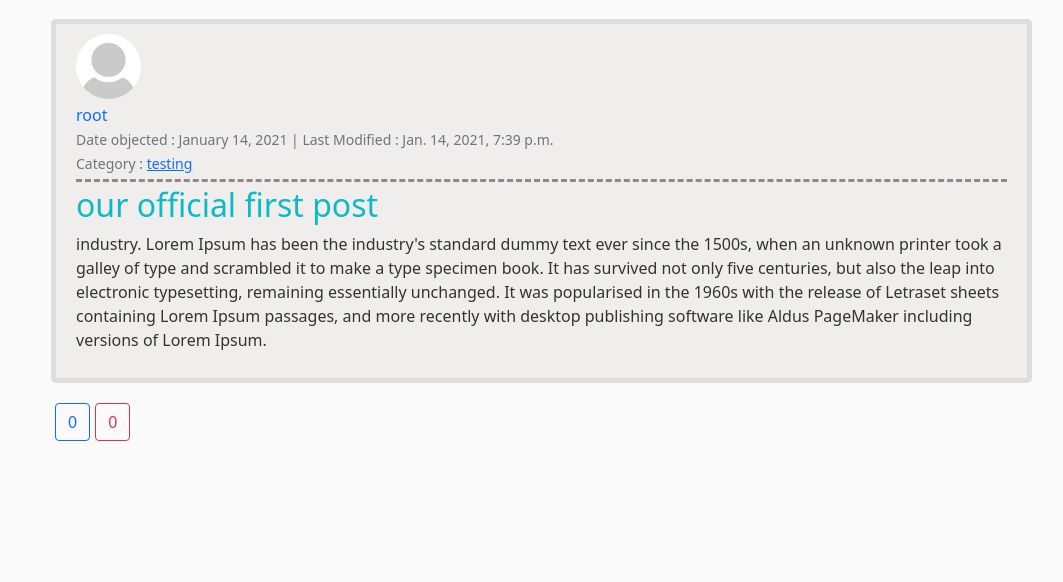
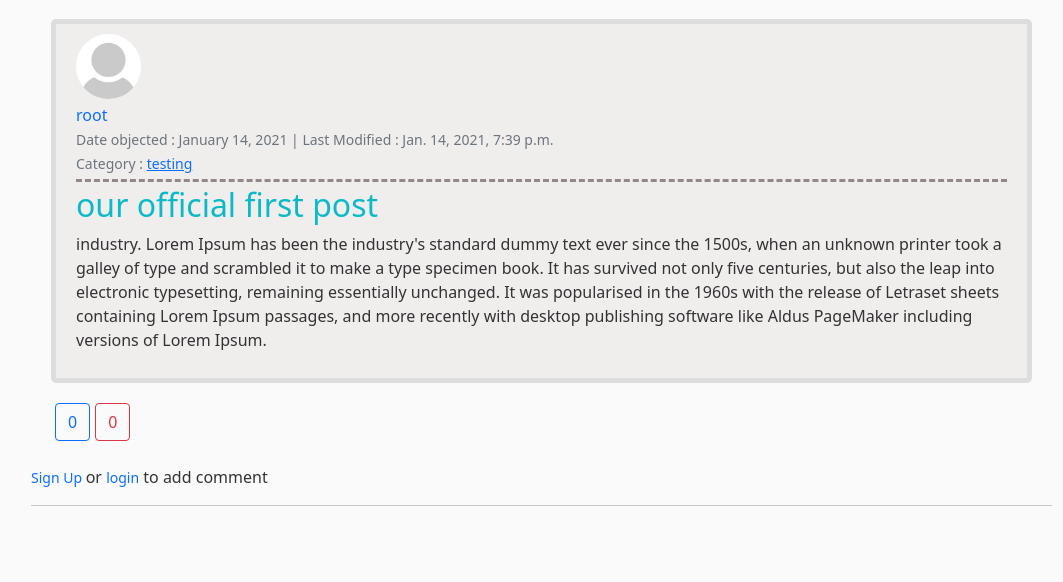
Before and after one commit to ramixix/QA_blog_with_django, a Django app: page /post/1/ in a window 1280 px wide. Shown: the part 65-647 px from the top of the page, without its empty margins (51-1114 px from the left). Run offline with Django 3.2, Linux system fonts and the light colour scheme; data comes from the database, SQL or seed files in the repository; data that the repository does not hold is empty.

Commit message:
bir postun yorumlarini ve yorum yapmak icin olusturdugumuz comment formu post_detail.html'e goturecek ve yapilan bir yorumu databaseye kaydecek sekilde detail view'i guncelledik

```diff
--- a/SoftSolution/blog/templates/blog/detail_post.html
+++ b/SoftSolution/blog/templates/blog/detail_post.html
@@ -27,6 +27,91 @@
         <div id="like-section" class="container">
             {% include 'blog/like_section.html' %}
         </div>
+
+        {% if user.is_authenticated %}
+          <br>
+          <form method="POST">
+            {% csrf_token %}
+            <div class="form-group">
+              {{ comment_form }}
+                <br>
+              <small><button class="btn btn-secondary" type="submit">Add comment <i class="fas fa-comments"></i></button></small>
+            </div>
+          </form>
+        {% else %}
+        <br>
+          <small><a style="text-decoration:none" href="{% url 'user-registration' %}">Sign Up </a></small>
+            or
+          <small><a  style="text-decoration:none"  href="{% url 'login' %}">login</a></small>
+          to add comment
+        {% endif %}
+        <hr>
+
+        {% if comments %}
+            <br>
+            <strong class="text-secondary">{{ object.number_of_comments }} Comment{{ object.number_of_comments|pluralize }}</strong>
+            <hr>
+        {% endif %}
+
+
+        {% for comment in comments %}
+        <div class="media content-section" style="border: rgb(183, 183, 197) 5px solid; border-radius: 10px; background-color: rgb(230, 230, 230); padding-bottom: 0;">
+            <div style="padding: 5px;" >
+                <figure>
+                    <blockquote class="blockquote">
+                        <p style="font-size: medium;">{{ comment.content }}</p>
+                    </blockquote>
+                    <figcaption class="blockquote-footer">
+                        <div style="display: flex; flex-direction: column ;">
+                            <div>
+                                <cite title="Source Title" style="font-size: small;"><a class="" href="{% url 'user-profile' comment.user.username %}">{{ comment.user }}</a>
+                                     | {{ comment.comment_time|date:'F d, Y'}}</cite>
+                            </div>
+                            <div style="padding-left: 95%;">
+                                {% if user in comment.like.all %}
+                                    <div style="display: flex; flex-wrap: nowrap; margin-top: 10px; margin-bottom: 2px;">
+                                        <form action="{% url 'like-comment' comment.id %}" method="POST">
+                                            {% csrf_token %}
+                                            <button class="btn btn-secondary btn-sm" style="background-color: rgb(0, 160, 172);" type="submit" name="comment_id" value="{{ comment.id }}" title="like it :)"><i class="fas fa-thumbs-up"></i><br>{{ comment.all_likes }} </button>
+                                        </form>
+                                        <form action="{% url 'dislike-comment' comment.id %}" method="POST">
+                                            {% csrf_token %}
+                                            <button class="btn btn-outline-secondary btn-sm" style="margin-left: 5px;" type="submit" name="comment_id" value="{{ comment.id }}" title="dislike it! :("><i class="fas fa-thumbs-down"></i><br>{{ comment.all_dislikes }}</button>
+                                        </form>
+                                    </div>
+                                {% elif user in comment.dislike.all %}
+                                    <div style="display: flex; flex-wrap: nowrap; margin-top: 10px; margin-bottom: 2px;">
+                                        <form action="{% url 'like-comment' comment.id %}" method="POST">
+                                            {% csrf_token %}
+                                            <button class="btn btn-outline-secondary btn-sm" type="submit" name="comment_id" value="{{ comment.id }}" title="like it :)"><i class="fas fa-thumbs-up"></i><br>{{ comment.all_likes }} </button>
+                                        </form>
+                                        <form action="{% url 'dislike-comment' comment.id %}" method="POST">
+                                            {% csrf_token %}
+                                            <button class="btn btn-secondary btn-sm" style="margin-left: 5px; background-color:rgb(212, 45, 45);" type="submit" name="comment_id" value="{{ comment.id }}" title="dislike it! :("><i class="fas fa-thumbs-down"></i><br>{{ comment.all_dislikes }}</button>
+                                        </form>
+                                    </div>
+                                {% else %}
+                                    <div style="display: flex; flex-wrap: nowrap; margin-top: 10px; margin-bottom: 2px;">
+                                        <form action="{% url 'like-comment' comment.id %}" method="POST">
+                                            {% csrf_token %}
+                                            <button class="btn btn-outline-secondary btn-sm" type="submit" name="comment_id" value="{{ comment.id }}" title="like it :)"><i class="fas fa-thumbs-up"></i><br>{{ comment.all_likes }} </button>
+                                        </form>
+                                        <form action="{% url 'dislike-comment' comment.id %}" method="POST">
+                                            {% csrf_token %}
+                                            <button class="btn btn-outline-secondary btn-sm" style="margin-left: 5px;" type="submit" name="comment_id" value="{{ comment.id }}" title="dislike it! :("><i class="fas fa-thumbs-down"></i><br>{{ comment.all_dislikes }}</button>
+                                        </form>
+                                    </div>
+                                {% endif %}
+                            </div>
+                        </div>
+                    </figcaption>
+                </figure>
+            </div>
+        </div>
+        {% endfor %}
+
+
+<br><br>
 
         <script src="https://ajax.googleapis.com/ajax/libs/jquery/3.5.1/jquery.min.js"></script>
 
--- a/SoftSolution/blog/views.py
+++ b/SoftSolution/blog/views.py
@@ -1,10 +1,10 @@
 from django.contrib.auth.models import User
-from .models import Post, Category
+from .models import Post, Category, Comment
 from django.shortcuts import render, get_object_or_404
 from django.views.generic import ListView, CreateView, DetailView, UpdateView, DeleteView
 from django.contrib.auth.mixins import LoginRequiredMixin, UserPassesTestMixin
 from django.urls import reverse_lazy, reverse
-from .forms import PostCreateForm
+from .forms import PostCreateForm, NewCommentForm
 from django.http import HttpResponseRedirect, JsonResponse, HttpResponse
 from django.template.loader import render_to_string
 from django.core.paginator import Paginator
@@ -40,9 +40,22 @@ class PostDetailView(DetailView):
     def get_context_data(self, *args, **kwargs):
         context = super(PostDetailView, self).get_context_data(*args, **kwargs)
         current_post = get_object_or_404(Post, id=self.kwargs.get('pk'))
+        comments_connected = Comment.objects.filter(post= self.get_object())
+        #context['comments'] = Comment.objects.filter(post=current_post)
         context['all_dislikes'] = current_post.all_dislikes()
         context['all_likes'] = current_post.all_likes()
+        context['comments'] = comments_connected
+
+        if self.request.user.is_authenticated:
+            context['comment_form'] = NewCommentForm(instance=self.request.user)
+
         return context
+
+    def post(self, request, *args, **kwargs):
+
+        new_comment = Comment(content=request.POST.get('content'), user=self.request.user, post=self.get_object())
+        new_comment.save()
+        return HttpResponseRedirect(reverse("post-detail",kwargs={'pk':self.kwargs.get('pk')}))
 
 
 class PostUpdateView(LoginRequiredMixin, UserPassesTestMixin, UpdateView):
```
